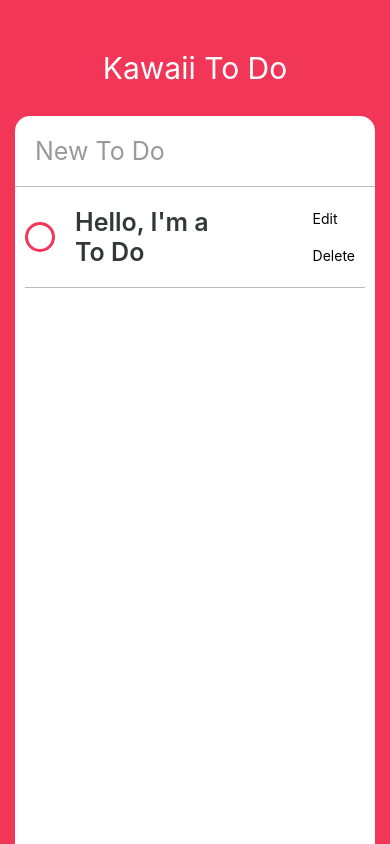
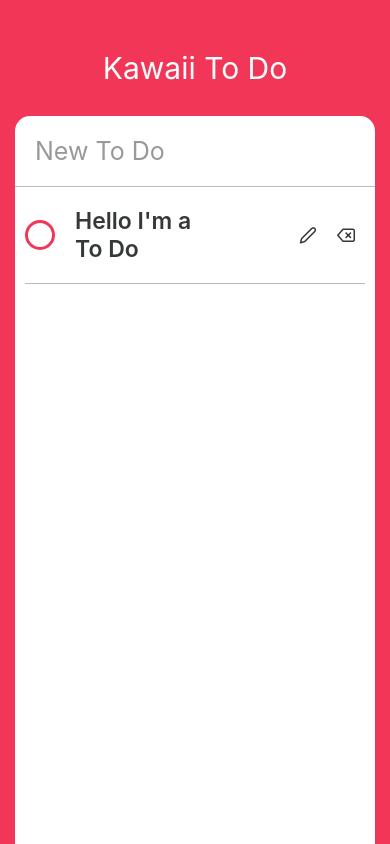
Before and after one commit to flynnpark/kawaii-todo, a React Native app: screen / in a window 390 px wide. Built offline with nearby package versions, Linux system fonts and the light colour scheme.

Commit message:
Styling the To Do Component part Two

```diff
--- a/App.js
+++ b/App.js
@@ -34,7 +34,7 @@ export default class App extends React.Component {
                     autoCorrect={false}
                 />
                 <ScrollView contentContainerStyle={styles.toDos}>
-                    <ToDo />
+                    <ToDo text={"Hello I'm a To Do"}/>
                 </ScrollView>
             </View>
         </View>);
--- a/ToDo.js
+++ b/ToDo.js
@@ -1,16 +1,26 @@
 import React, { Component } from "react";
-import { View, Text, TouchableOpacity, StyleSheet, Dimensions } from "react-native";
+import {
+    View,
+    Text,
+    TouchableOpacity,
+    StyleSheet,
+    Dimensions,
+    TextInput
+} from "react-native";
+import { Feather } from "@expo/vector-icons";
 
 const { width, height } = Dimensions.get("window");
 
 class ToDo extends Component {
     state = {
         isEditing: false,
-        isCompleted: false
+        isCompleted: false,
+        toDoValue: ""
     };
 
     render() {
-        const { isEditing, isCompleted } = this.state;
+        const { isEditing, isCompleted, toDoValue } = this.state;
+        const { text } = this.props;
         return (
             <View style={styles.container}>
                 <View style={styles.column}>
@@ -21,26 +31,54 @@ class ToDo extends Component {
                                 isCompleted ? styles.completedCircle : styles.uncompletedCircle
                             ]} />
                     </TouchableOpacity>
-                    <Text style={[styles.text, isCompleted ? styles.completedText : styles.uncompletedText]}>Hello, I'm a To Do</Text>
+                    {isEditing ? (
+                        <TextInput
+                            style={[
+                                styles.input,
+                                styles.text,
+                                isCompleted ? styles.completedText : styles.uncompletedText
+                            ]}
+                            value={toDoValue}
+                            multiline={true}
+                            onChangeText={this._controlInput}
+                            returnKeyType={"done"}
+                            onBlur={this._finishEditing}
+                        />
+                    ) : (
+                        <Text
+                            style={[
+                                styles.text,
+                                isCompleted ? styles.completedText : styles.uncompletedText
+                            ]}
+                        >
+                            {text}
+                        </Text>
+                    )}
                 </View>
                 {isEditing ? (
                     <View style={styles.action}>
                         <TouchableOpacity onPressOut={this._finishEditing}>
                             <View style={styles.actionContainer}>
-                                <Text style={styles.actionText}>Check</Text>
+                                <Text style={styles.actionText}>
+                                    <Feather name="check" size={18} color="#353839" />
+                                </Text>
                             </View>
                         </TouchableOpacity>
                     </View>
                 ) : (
-                    <View style={styles.action}>
+                    <View style={styles.actions}>
                         <TouchableOpacity onPressOut={this._startEditing}>
                             <View style={styles.actionContainer}>
-                                <Text style={styles.actionText}>Edit</Text>
+                                <Text style={styles.actionText}>
+                                    <Feather name="edit-2" size={18} color="#353839" />
+                                </Text>
                             </View>
                         </TouchableOpacity>
                         <TouchableOpacity>
                             <View style={styles.actionContainer}>
-                                <Text style={styles.actionText}>Delete</Text>
+                                <Text style={styles.actionText}>
+                                    <Feather name="delete" size={18} color="#353839" />
+                                </Text>
                             </View>
                         </TouchableOpacity>
                     </View>
@@ -58,8 +96,10 @@ class ToDo extends Component {
     }
 
     _startEditing = () => {
+        const { text } = this.props;
         this.setState({
-            isEditing: true
+            isEditing: true,
+            toDoValue: text
         });
     }
 
@@ -67,6 +107,12 @@ class ToDo extends Component {
         this.setState({
             isEditing: false
         });
+    }
+
+    _controlInput = text => {
+        this.setState({
+            toDoValue: text
+        })
     }
 }
 
@@ -94,12 +140,12 @@ const styles = StyleSheet.create({
     },
     text: {
         fontWeight: "600",
-        fontSize: 25,
+        fontSize: 23,
         marginVertical: 20
     },
     completedText: {
         color: "#bbb",
-        textDecoration: "line-through"
+        textDecorationLine: "line-through"
     },
     uncompletedText: {
         color: "#353839"
@@ -116,6 +162,10 @@ const styles = StyleSheet.create({
     actionContainer: {
         marginVertical: 10,
         marginHorizontal: 10
+    },
+    input: {
+        marginVertical: 20,
+        width: width / 2
     }
 });
 
```
